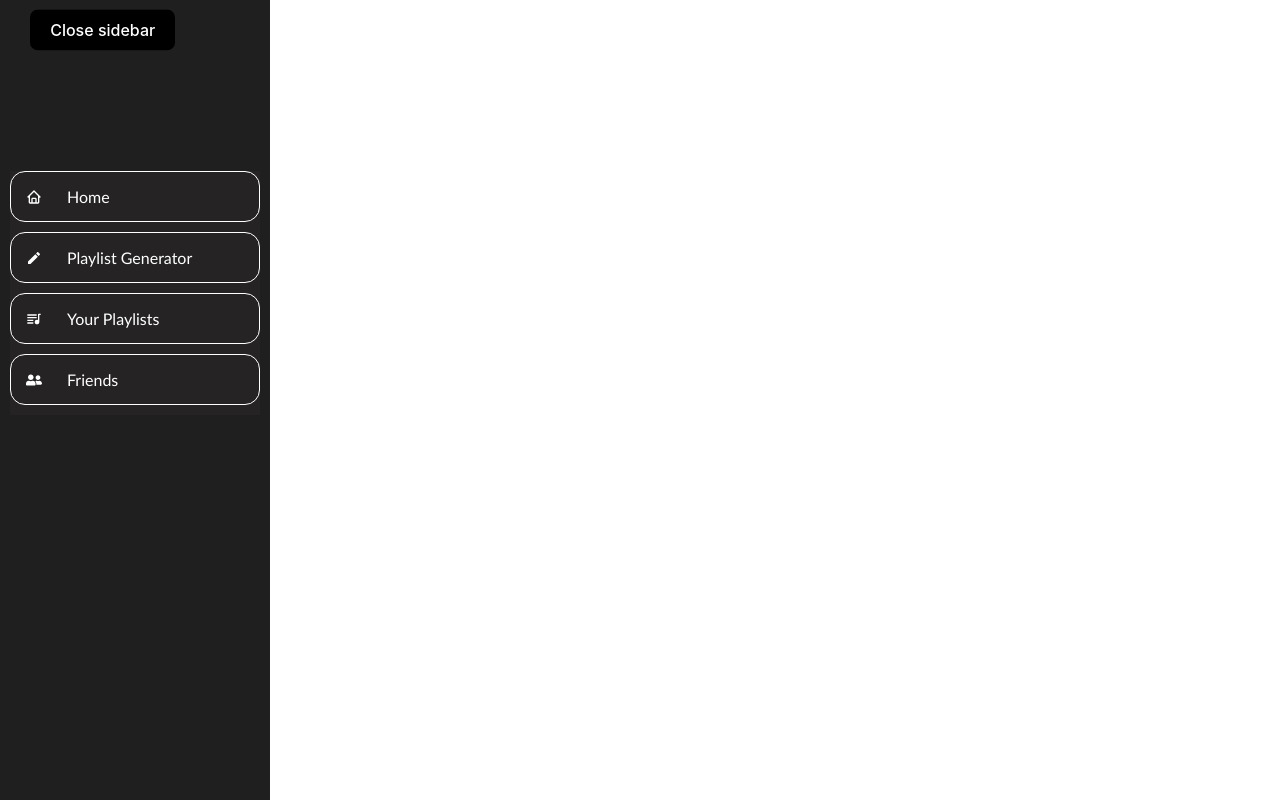
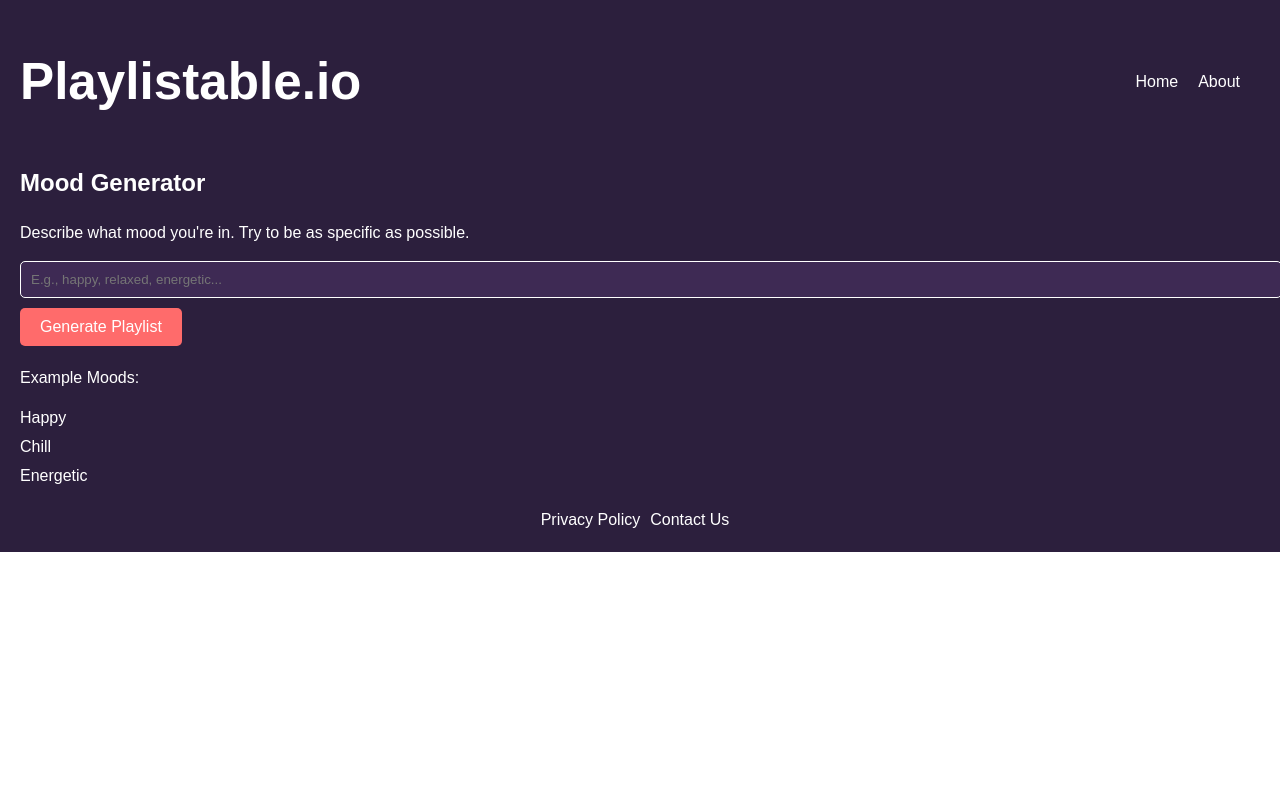
Before and after one commit to csesoc/trainee-3-23t3, a React (Vite) app in the folder client/: page /generate in a window 1280 px wide. Built offline with nearby package versions, Linux system fonts and the light colour scheme.

Commit message:
basic layout for generator page

```diff
--- a/client/src/App.jsx
+++ b/client/src/App.jsx
@@ -1,11 +1,12 @@
 import React from 'react';
 import './App.css';
 import Sidebar from './Components/Sidebar';
+import GeneratorPage from './Pages/GeneratorPage/GeneratorPage';
 
 function App() {
   return (
     <div className="App">
-      <Sidebar />
+      <GeneratorPage />
     </div>
   );
 }
--- a/client/src/Pages/GeneratorPage/GeneratorPage.css
+++ b/client/src/Pages/GeneratorPage/GeneratorPage.css
@@ -0,0 +1,66 @@
+/* App.css */
+.app-container {
+    background-color: #2c1f3d;
+    color: #ffffff;
+    font-family: Arial, sans-serif;
+    padding: 20px;
+  }
+
+  .header {
+    display: flex;
+    justify-content: space-between;
+    align-items: center;
+  }
+
+  .nav a {
+    color: #ffffff;
+    text-decoration: none;
+    margin-right: 20px;
+  }
+
+  .main-content {
+    margin-top: 20px;
+  }
+
+  .mood-input {
+    width: 100%;
+    padding: 10px;
+    margin-bottom: 10px;
+    border: 1px solid #ffffff;
+    border-radius: 5px;
+    background-color: #3e2a54;
+    color: #ffffff;
+  }
+
+  .generate-button {
+    background-color: #ff6b6b;
+    color: #ffffff;
+    border: none;
+    padding: 10px 20px;
+    border-radius: 5px;
+    cursor: pointer;
+  }
+
+  .example-moods {
+    margin-top: 20px;
+  }
+
+  .example-moods ul {
+    list-style: none;
+    padding: 0;
+  }
+
+  .example-moods li {
+    margin-bottom: 5px;
+  }
+
+  .footer {
+    margin-top: 20px;
+    text-align: center;
+  }
+
+  .footer a {
+    color: #ffffff;
+    text-decoration: none;
+    margin-right: 10px;
+  }
--- a/client/src/Pages/GeneratorPage/GeneratorPage.jsx
+++ b/client/src/Pages/GeneratorPage/GeneratorPage.jsx
@@ -1,9 +1,43 @@
 import React from 'react'
+import './GeneratorPage.css'
 
 function GeneratorPage() {
-  return (
-    <div>GeneratorPage</div>
-  )
-}
+    return (
+        <div className="app-container">
+          <header className="header">
+            <h1>Playlistable.io</h1>
+            <nav className="nav">
+              <a href="/">Home</a>
+              <a href="/about">About</a>
+              {/* Add more navigation links */}
+            </nav>
+          </header>
+          <main className="main-content">
+            <h2>Mood Generator</h2>
+            <p>Describe what mood you're in. Try to be as specific as possible.</p>
+            <input
+              type="text"
+              placeholder="E.g., happy, relaxed, energetic..."
+              className="mood-input"
+            />
+            <button className="generate-button">Generate Playlist</button>
+            <div className="example-moods">
+              <p>Example Moods:</p>
+              <ul>
+                <li>Happy</li>
+                <li>Chill</li>
+                <li>Energetic</li>
+                {/* Add more example moods */}
+              </ul>
+            </div>
+          </main>
+          <footer className="footer">
+            <a href="/privacy">Privacy Policy</a>
+            <a href="/contact">Contact Us</a>
+            {/* Add more footer links */}
+          </footer>
+        </div>
+      );
+    };
 
 export default GeneratorPage
```
